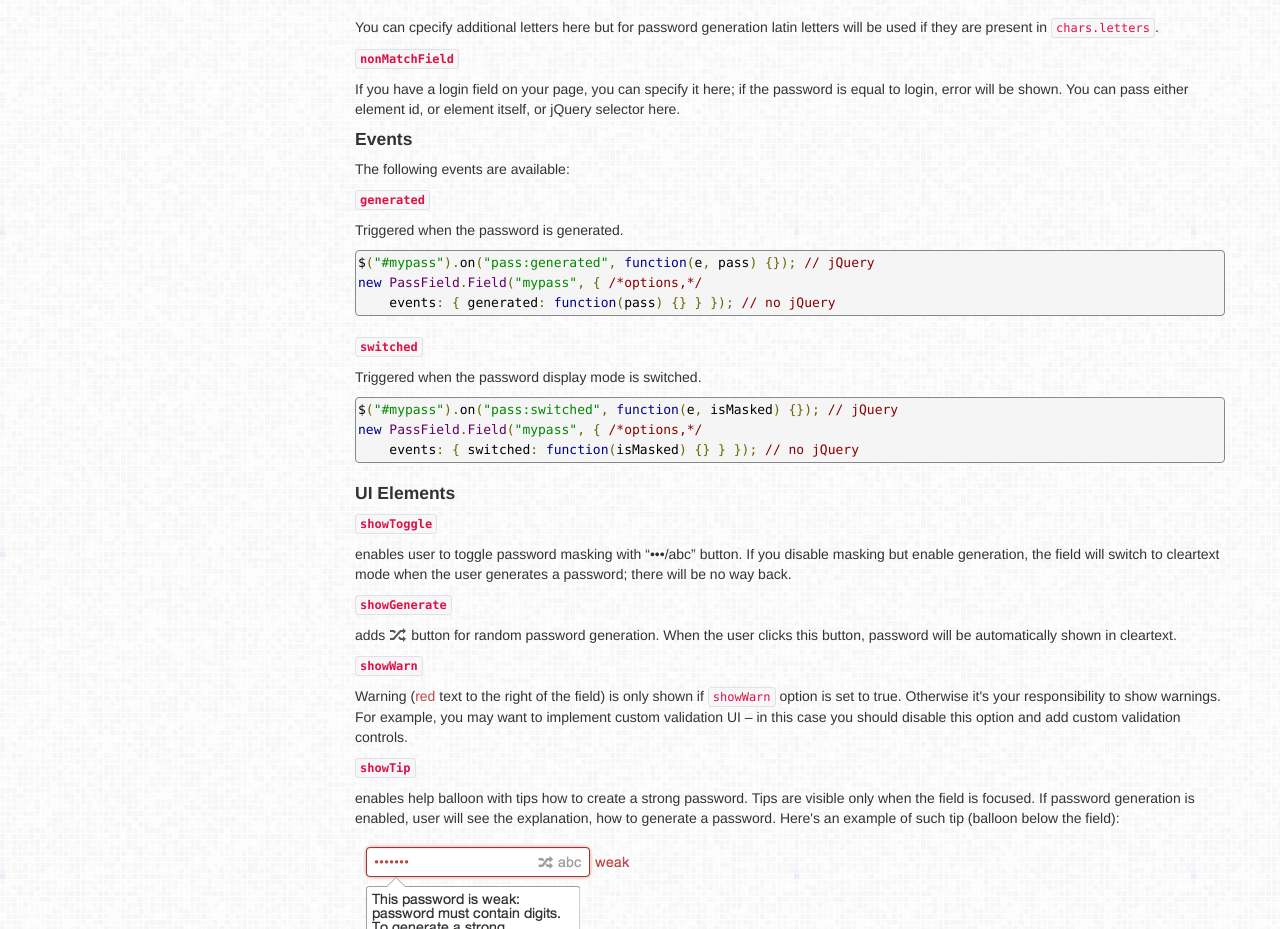
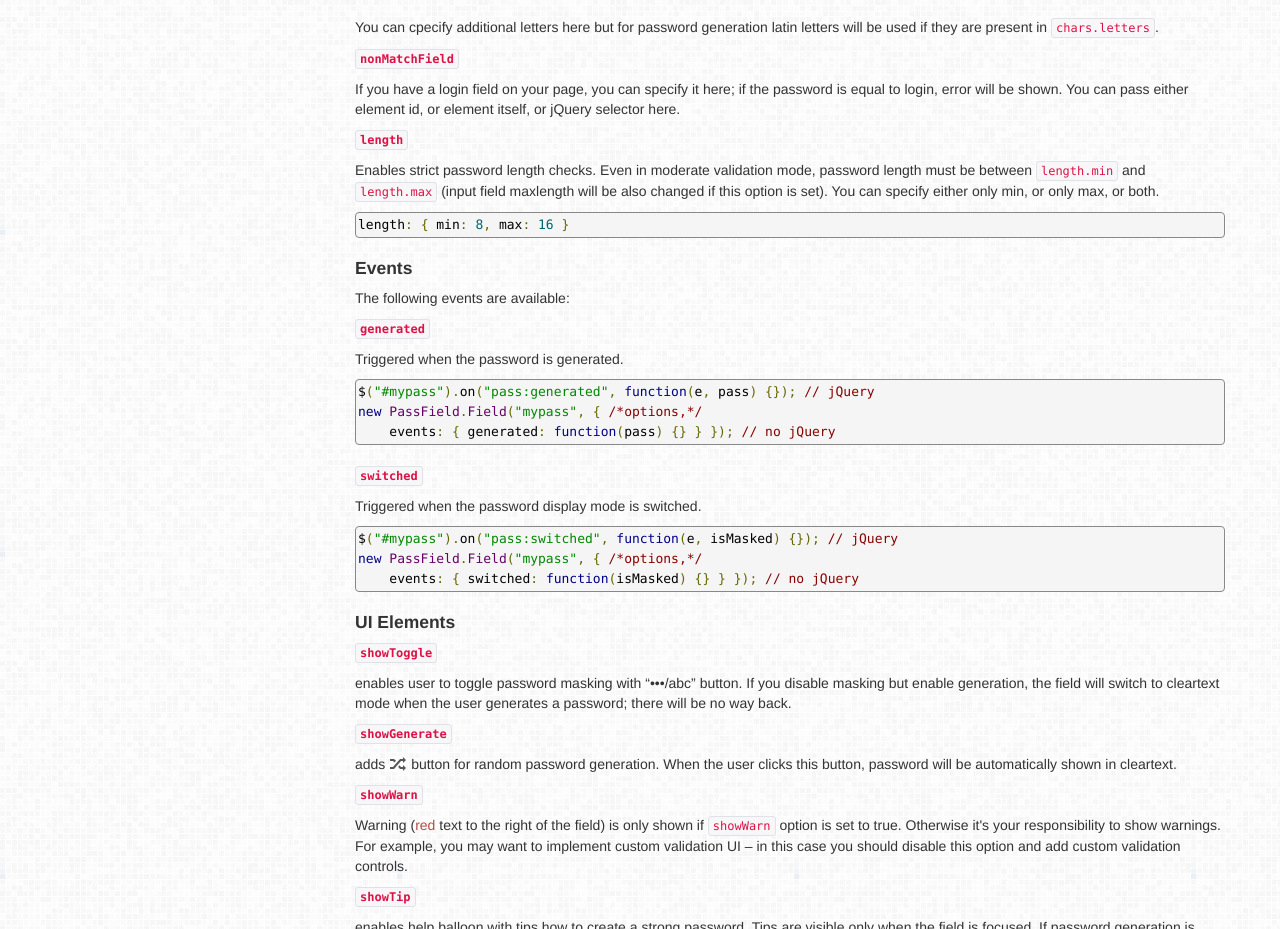
Before and after one commit to antelle/passfield, a plain HTML site: page api.html in a window 1280 px wide. Shown: the part 2985-3914 px from the top of the page. Drawn offline with Linux system fonts and the light colour scheme.

Commit message:
length parameter description

```diff
--- a/api.html
+++ b/api.html
@@ -187,6 +187,11 @@ $("#mypass").passField({ validationCallback: validatePassword });</pre>
                     <h5><code id="nonMatchField">nonMatchField</code></h5>
                     <p>If you have a login field on your page, you can specify it here; if the password is equal to login, error will be shown. You can pass either element id, or element itself, or jQuery selector here.</p>
 
+
+                    <h5><code id="length">length</code></h5>
+                    <p>Enables strict password length checks. Even in moderate validation mode, password length must be between <code>length.min</code> and <code>length.max</code> (input field maxlength will be also changed if this option is set). You can specify either only min, or only max, or both.</p>
+                    <pre class="prettyprint language-js">length: { min: 8, max: 16 }</pre>
+
                     <h4 id="events">Events</h4>
                     <p>The following events are available:</p>
                     <h5><code id="events.generated">generated</code></h5>
```
